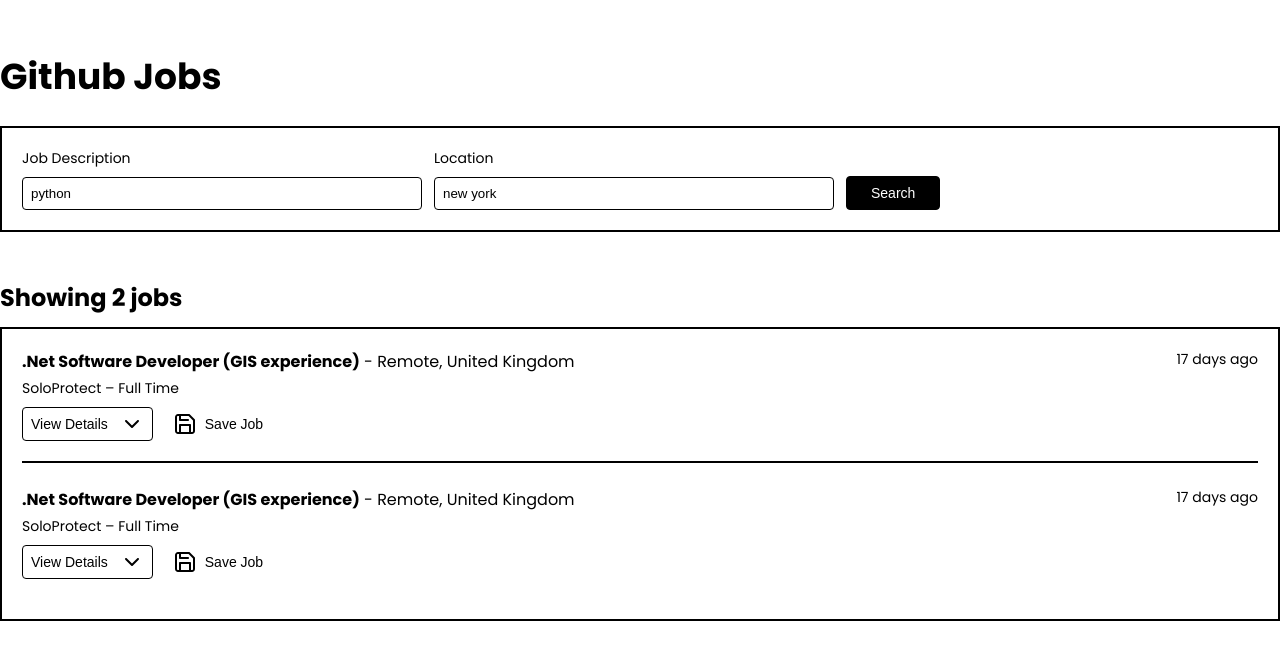
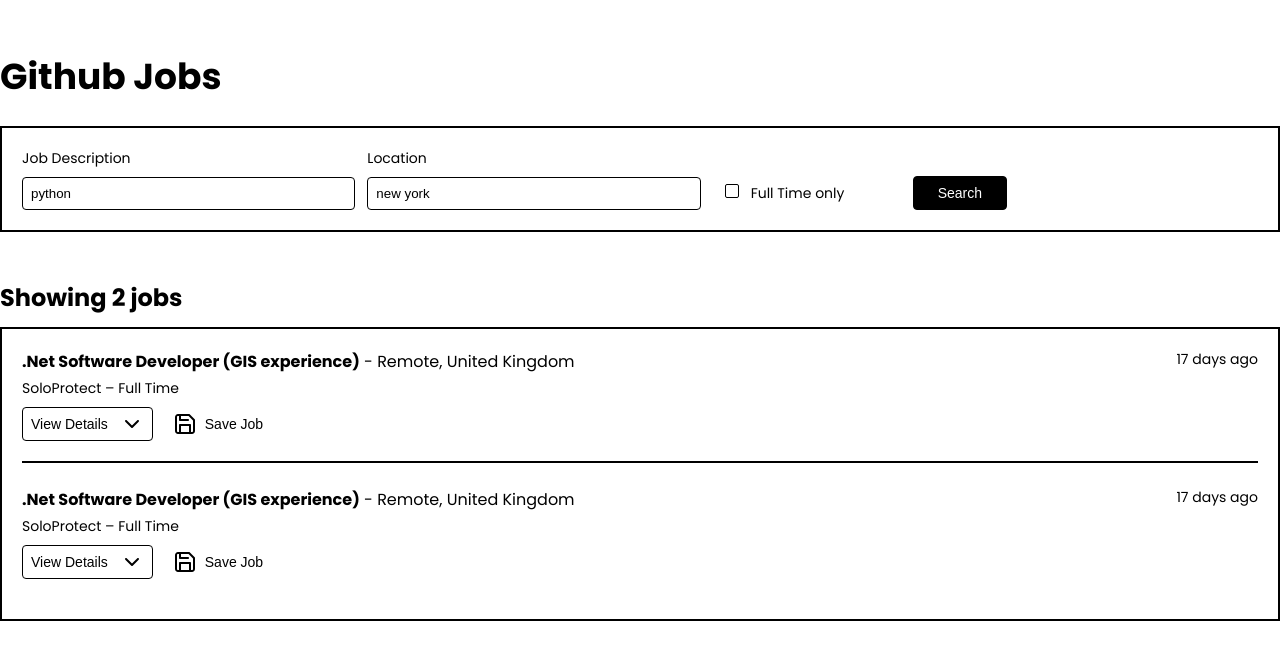
Before and after one commit to paul-blackwell/Github-Jobs-App, a React (Create React App) app in the folder github-jobs-app/: page / in a window 1280 px wide. Shown: the top 660 px of the page. Built offline with nearby package versions, Linux system fonts and the light colour scheme.

Commit message:
Added the Full time only checkbox

```diff
--- a/github-jobs-app/src/JobsForm.js
+++ b/github-jobs-app/src/JobsForm.js
@@ -8,7 +8,8 @@
 
     const initialState = {
         jobDescription: 'python',
-        location: 'new york'
+        location: 'new york',
+        fulltime: false
     }
 
     const { searchJobs } = useContext(JobsContext);
@@ -31,6 +32,10 @@
                 <label className="JobsForm__label" htmlFor="location">Location</label>
                 <input className="JobsForm__input" id="location" name="location" type="text" required value={value.location} onChange={handleChange} />
             </section>
+            <section className="JobsForm__section--checkbox">
+                <input className="JobsForm__input" id="fulltime" name="fulltime" type="checkbox" onChange={handleChange} />
+                <label className="JobsForm__label--checkbox" htmlFor="fulltime">Full Time only</label>
+            </section>
             <div className="JobsForm__buttons">
                 <button className="JobsForm__btn">Search</button>
             </div>
--- a/github-jobs-app/src/hooks/useJobState.js
+++ b/github-jobs-app/src/hooks/useJobState.js
@@ -13,7 +13,7 @@
             const proxy = 'https://cors-anywhere.herokuapp.com/';
             // Load data
             // Set state with that data
-            axios.get(`${proxy}https://jobs.github.com/positions.json?description=${query.jobDescription}&location=${query.location}`).then(response => {
+            axios.get(`${proxy}https://jobs.github.com/positions.json?description=${query.jobDescription}&full_time=${query.fulltime}&location=${query.location}`).then(response => {
                 console.log(response.data);
                 setJobs(response.data)
             });
--- a/github-jobs-app/src/reducers/useInputState.reducer.js
+++ b/github-jobs-app/src/reducers/useInputState.reducer.js
@@ -2,7 +2,6 @@
 
 
 export default initialState => {
-
 
     /**
     * This function will be used to figure out what part of
@@ -19,9 +18,18 @@
     const [state, dispatch] = useReducer(reducer, initialState);
 
 
-    // Update state based on form input values
+    /**
+    * If input is a checkbox set its value depending
+    * on if its been checked or not, else update state
+    * based on form input value
+    */
     const handleChange = (e) => {
-        dispatch({ field: e.target.name, value: e.target.value });
+
+        if (e.target.type === 'checkbox') {
+            dispatch({ field: e.target.name, value: e.target.checked });
+        } else {
+            dispatch({ field: e.target.name, value: e.target.value });
+        }
     }
 
     /**
--- a/github-jobs-app/src/styles/components/__JobsForm.scss
+++ b/github-jobs-app/src/styles/components/__JobsForm.scss
@@ -1,6 +1,6 @@
 .JobsForm {
     display: grid;
-    grid-template-columns: repeat(3, 1fr);
+    grid-template-columns: repeat(2, 1fr) 20rem 1fr;
     font-size: 1.4rem;
     border: .2rem solid #000000;
     padding: 2rem;
@@ -13,8 +13,37 @@
         margin-right: 1.2rem;
     }
 
+    &__section--checkbox {
+        display: flex;
+        align-items: flex-end;
+    }
+
     &__label {
         margin-bottom: .8rem;
+    }
+
+    &__label--checkbox {
+        position: absolute;
+        margin-bottom: .6rem;
+        user-select: none;
+
+        &:before {
+            content: '';
+            display: inline-block;
+            margin: 0 1.2rem;
+            width: 1.4rem;
+            height: 1.4rem;
+            border: 1px solid #000000;
+            border-radius: .2rem;
+        }
+    }
+
+    input[type="checkbox"]:checked + label:before {
+        content: '✔';
+        font-size: 1rem;
+        text-align: center;
+        color: #ffffff;
+        background: #000000;
     }
 
     &__input {
@@ -22,6 +51,21 @@
         border: .1rem solid #000000;
         border-radius: .4rem;
         width: 100%;
+    }
+
+    &__input[type='checkbox'] {
+        position: relative;
+        margin:  1.2rem;
+        padding: .8rem;
+        border: .1rem solid #000000;
+        border-radius: .4rem;
+        width: auto;
+        opacity: 0;
+    }
+
+
+    &__input[type='checkbox']:checked {
+        background-color: #000000;
     }
 
     &__buttons {
```
